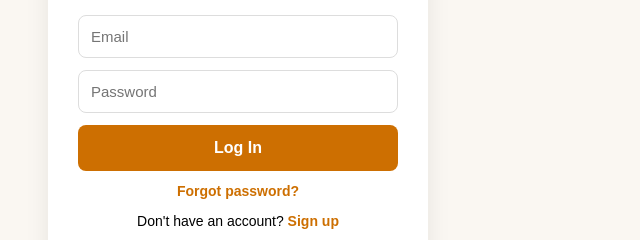
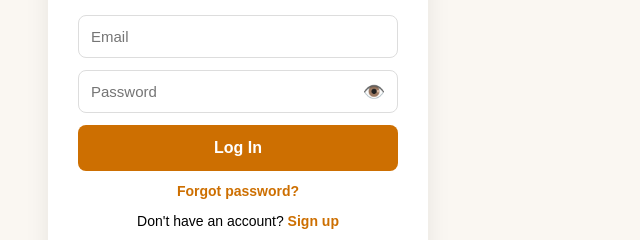
Before and after one commit to kubabagan23-wq/Plannery, a plain HTML site: page login.html in a window 1280 px wide. Shown: the part 331-571 px from the top of the page, 402-1042 px from the left. Drawn offline with nearby package versions, Linux system fonts and the light colour scheme.

Commit message:
Implement password toggle and enhance layout
Added password visibility toggle functionality and improved styling.

```diff
--- a/login.html
+++ b/login.html
@@ -72,6 +72,21 @@
     a:hover {
       text-decoration: underline;
     }
+    .pw-wrap { position: relative; }
+    .pw-wrap input { padding-right: 46px; }
+    button.pw-toggle {
+      position: absolute;
+      right: 6px;
+      top: 4px;
+      width: 36px;
+      height: 36px;
+      padding: 0;
+      font-size: 18px;
+      background: transparent;
+      color: #555;
+      border-radius: 8px;
+    }
+    button.pw-toggle:hover { opacity: 0.7; }
   </style>
 </head>
 <body>
@@ -93,7 +108,10 @@
     <img src="plannery_logo.png" style="width: 180px; height: auto; margin-bottom: 10px;">
     <h2 id="i18n-heading">Log In</h2>
     <input type="email" id="login-email" placeholder="Email">
-    <input type="password" id="login-password" placeholder="Password">
+    <div class="pw-wrap">
+      <input type="password" id="login-password" placeholder="Password">
+      <button type="button" class="pw-toggle" id="pw-toggle" onclick="togglePassword()" aria-label="Show password">👁️</button>
+    </div>
     <button onclick="logIn()" id="i18n-btn">Log In</button>
     <p style="font-size: 14px; margin: 12px 0 0 0;"><a href="#" id="i18n-forgot" onclick="forgotPassword(); return false;">Forgot password?</a></p>
     <p id="login-message" style="color: red; font-size: 14px;"></p>
@@ -101,6 +119,15 @@
   </div>
 
   <script>
+    function togglePassword() {
+      const input = document.getElementById('login-password');
+      const btn = document.getElementById('pw-toggle');
+      const show = input.type === 'password';
+      input.type = show ? 'text' : 'password';
+      btn.textContent = show ? '🙈' : '👁️';
+      btn.setAttribute('aria-label', show ? 'Hide password' : 'Show password');
+    }
+
     async function forgotPassword() {
       const lang = localStorage.getItem('plannery-language') || 'en';
       const t = loginTranslations[lang] || loginTranslations.en;
```
